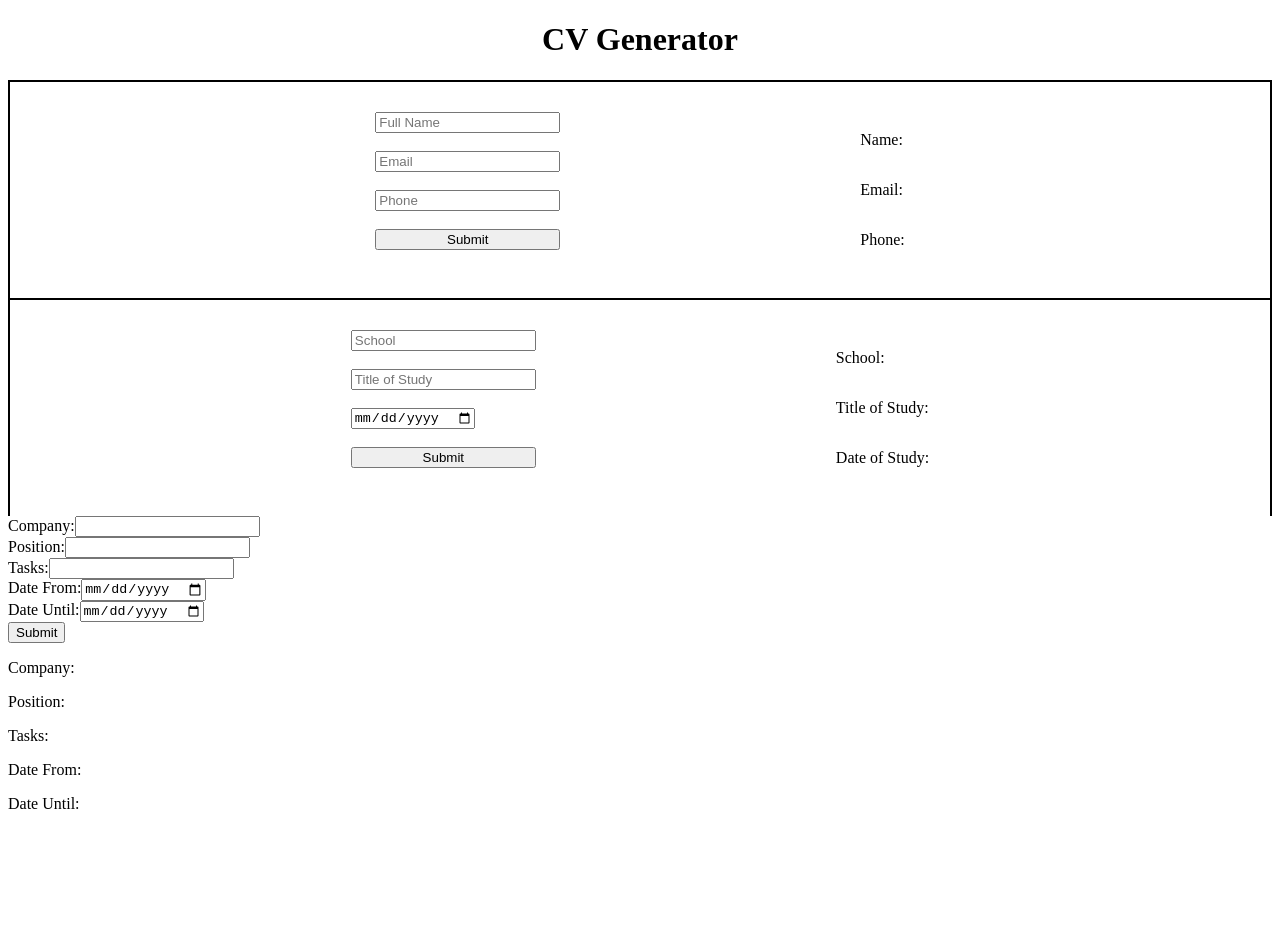
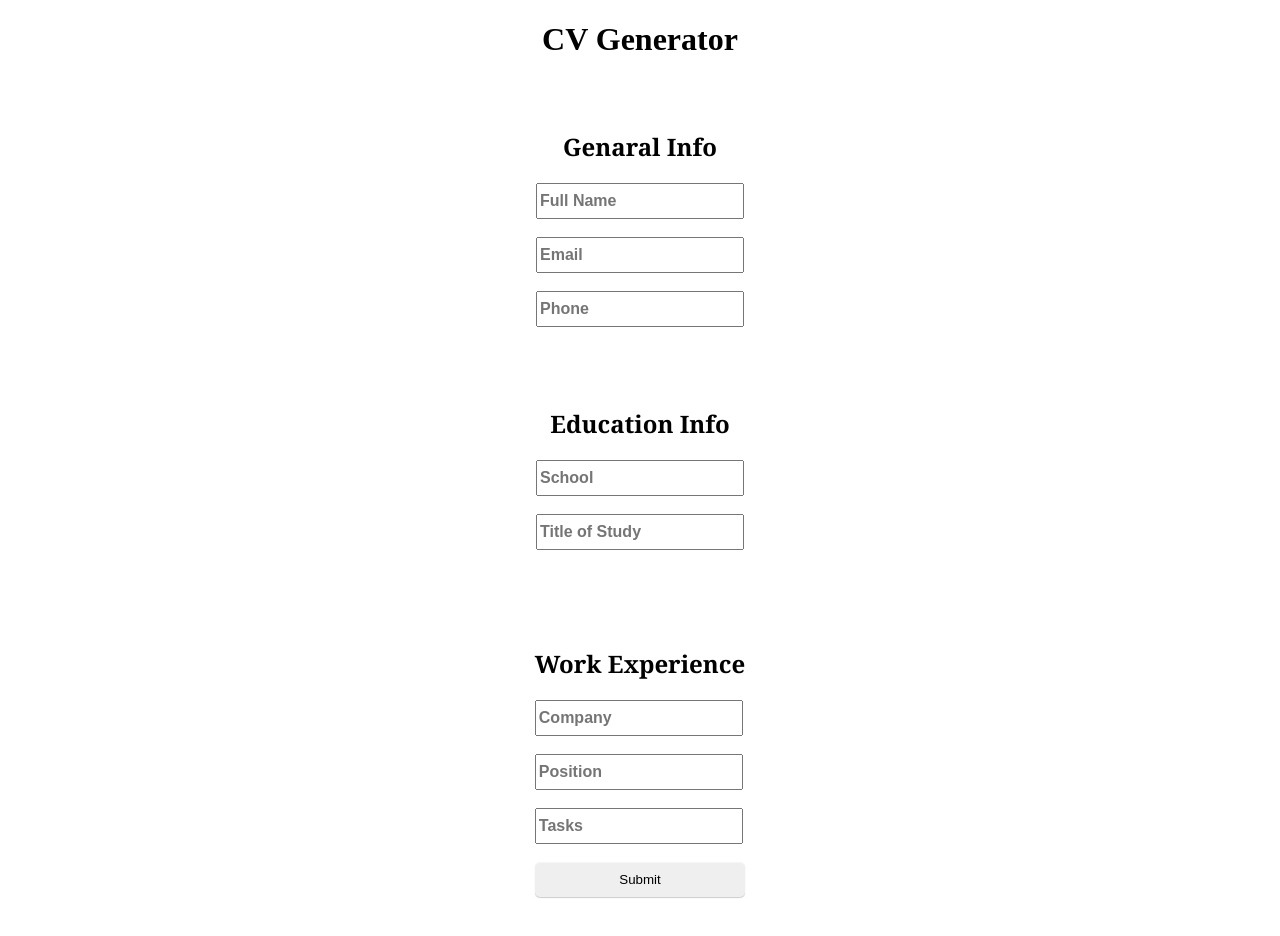
Before and after one commit to VasaOfficial/CV-Application, a React (Create React App) app: page / in a window 1280 px wide. Shown: the top 936 px of the page. Before the commit the page ends 829 px from the top, so only its background shows below. Built offline with nearby package versions, Linux system fonts and the light colour scheme.

Commit message:
Add style for form inputs and submit button

```diff
--- a/src/components/ContactInfo.js
+++ b/src/components/ContactInfo.js
@@ -26,8 +26,10 @@ class ContactInfo extends React.Component {
         <h1 className="header">CV Generator</h1>
         <form className="generalInfo" onSubmit={this.handleSubmit}>
           <div className="basicInput">
+            <h2>Genaral Info</h2>
             <label>
               <input
+                class="common-input"
                 type="text"
                 name="name"
                 placeholder="Full Name"
@@ -39,6 +41,7 @@ class ContactInfo extends React.Component {
             <br />
             <label>
               <input
+                class="common-input"
                 type="email"
                 name="email"
                 placeholder="Email"
@@ -50,6 +53,7 @@ class ContactInfo extends React.Component {
             <br />
             <label>
               <input
+                class="common-input"
                 type="tel"
                 name="phone"
                 placeholder="Phone"
@@ -58,14 +62,6 @@ class ContactInfo extends React.Component {
                 onChange={this.handleInputChange}
               />
             </label>
-            <br />
-            <button type="submit">Submit</button>
-            <br />
-          </div>
-          <div className="basicInfo">
-            <p>Name: {this.state.name}</p>
-            <p>Email: {this.state.email}</p>
-            <p>Phone: {this.state.phone}</p>
           </div>
         </form>
       </>
--- a/src/components/Education.js
+++ b/src/components/Education.js
@@ -11,12 +11,10 @@ class EducationalInfo extends React.Component {
     };
   }
 
-  // updating stored value
   handleInputChange = (event) => {
     this.setState({ [event.target.name]: event.target.value });
   };
 
-  //  prevents defoult action
   handleSubmit = (event) => {
     event.preventDefault();
   };
@@ -25,8 +23,10 @@ class EducationalInfo extends React.Component {
     return (
       <form className="generalInfo" onSubmit={this.handleSubmit}>
         <div className="basicInfo">
+          <h2>Education Info</h2>
           <label>
             <input
+              className="common-input"
               type="text"
               name="school"
               placeholder="School"
@@ -37,6 +37,7 @@ class EducationalInfo extends React.Component {
           <br />
           <label>
             <input
+              className="common-input"
               type="text"
               name="study"
               placeholder="Title of Study"
@@ -45,23 +46,6 @@ class EducationalInfo extends React.Component {
             />
           </label>
           <br />
-          <label>
-            <input
-              type="date"
-              name="date"
-              placeholder="Date of Study"
-              value={this.state.date}
-              onChange={this.handleInputChange}
-            />
-          </label>
-          <br />
-          <button type="submit">Submit</button>
-          <br />
-        </div>
-        <div className="basicInfo">
-          <p>School: {this.state.school}</p>
-          <p>Title of Study: {this.state.study}</p>
-          <p>Date of Study: {this.state.date}</p>
         </div>
       </form>
     );
--- a/src/components/WorkExperience.js
+++ b/src/components/WorkExperience.js
@@ -23,10 +23,13 @@ class ExpirienceInfo extends React.Component {
 
   render() {
     return (
-      <form onSubmit={this.handleSubmit}>
+      <form className="generalInfo" onSubmit={this.handleSubmit}>
+        <div className="basicInfo">
+          <h2>Work Experience</h2>
           <label>
-          Company:
             <input
+              className="common-input"
+              placeholder="Company"
               type="text"
               name="company"
               value={this.state.company}
@@ -35,8 +38,9 @@ class ExpirienceInfo extends React.Component {
           </label>
           <br />
           <label>
-          Position:
             <input
+              className="common-input"
+              placeholder="Position"
               type="text"
               name="position"
               value={this.state.position}
@@ -45,42 +49,21 @@ class ExpirienceInfo extends React.Component {
           </label>
           <br />
           <label>
-          Tasks:
             <input
+              className="common-input"
               type="text"
+              placeholder="Tasks"
               name="tasks"
               value={this.state.tasks}
               onChange={this.handleInputChange}
             />
           </label>
           <br />
-        <label>
-          Date From:
-          <input
-            type="date"
-            name="dateFrom"
-            value={this.state.dateFrom}
-            onChange={this.handleInputChange}
-          />
-        </label>
+          <button className="submitBtn" type="submit">
+            Submit
+          </button>
           <br />
-        <label>
-          Date Until:
-          <input
-            type="date"
-            name="dateUntil"
-            value={this.state.dateUntil}
-            onChange={this.handleInputChange}
-          />
-        </label>
-        <br />
-        <button type="submit">Submit</button>
-        <br />
-        <p>Company: {this.state.company}</p>
-        <p>Position: {this.state.position}</p>
-        <p>Tasks: {this.state.tasks}</p>
-        <p>Date From: {this.state.dateFrom}</p>
-        <p>Date Until: {this.state.dateUntil}</p>
+        </div>
       </form>
     );
   }
--- a/src/styles/ContactInfo.css
+++ b/src/styles/ContactInfo.css
@@ -1,27 +1,22 @@
 .header {
   display: flex;
   justify-content: center;
-  font-weight: 900;
 }
 
 .generalInfo {
+  display: grid;
+  justify-content: center;
+  padding: 30px;
+}
+
+.common-input {
+  height: 30px;
+  width: 200px;
+  font-size: 16px;
+}
+
+h2 {
   display: flex;
   justify-content: center;
-  align-items: center;
-  padding: 30px;
-  border: 2px solid black;
-  border-bottom: 0px;
-  gap: 25%;
+  font-family: Cambria, Cochin, Georgia, Times, 'Times New Roman', serif;
 }
-
-.basicInput {
-  display: grid;
-  justify-content: center;
-  align-items: center;
-}
-
-.basicInfo {
-  display: flex;
-  flex-direction: column;
-  justify-content: flex-end;
-}
--- a/src/styles/Education.css
+++ b/src/styles/Education.css
@@ -1,10 +1,3 @@
-.generalInfo {
-  display: flex;
-  justify-content: center;
-  align-items: center;
-  padding: 30px;
-  gap: 25%;
-}
 
 .basicInput {
   display: grid;
@@ -16,4 +9,11 @@
   display: flex;
   flex-direction: column;
   justify-content: flex-end;
+  font-size: 16px;
 }
+
+.common-input {
+  height: 30px;
+  width: 200px;
+  font-weight: 700;
+}
--- a/src/styles/WorkExperience.css
+++ b/src/styles/WorkExperience.css
@@ -0,0 +1,17 @@
+.submitBtn {
+  padding: 10px;
+  border: 0;
+  border-radius: 5px;
+  box-shadow: inset 0 1px 0 rgba(255, 255, 255, 0.4), 0 1px 1px rgba(0, 0, 0, 0.2);
+  cursor: pointer;
+  transition: transform 0.1s ease-in-out;
+}
+
+.submitBtn:hover {
+  transform: scale(1.1);
+}
+
+input[type="text"] {
+  height: 30px;
+  width: 200px;
+}
```
Lines whose indentation alone changed are shown as unchanged.
